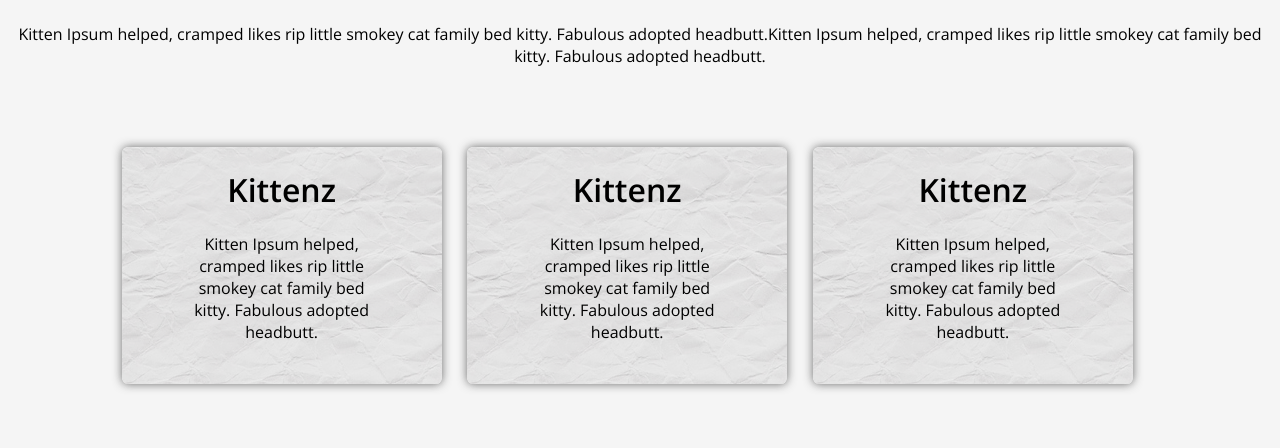
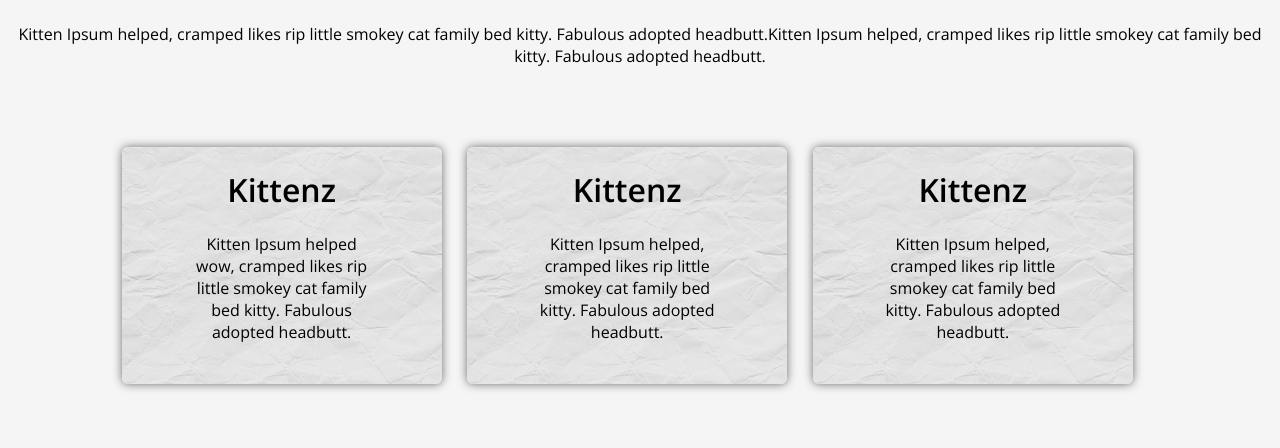
Before and after one commit to itgsod-julia-waldhagen/Restaurang, a Flask app: page / in a window 1280 px wide. Shown: the part 700-1148 px from the top of the page. Run offline with Flask 2, Linux system fonts and the light colour scheme.

```diff
--- a/templates/index.html
+++ b/templates/index.html
@@ -12,7 +12,7 @@
 <div id="textbox-order">
     <div class="text">
     <h1>Kittenz</h1>
-    <p>Kitten Ipsum helped, cramped likes rip little smokey cat family bed kitty.  Fabulous adopted headbutt.
+    <p>Kitten Ipsum helped wow, cramped likes rip little smokey cat family bed kitty.  Fabulous adopted headbutt.
     </p>
     </div>
     <div class="text">
```
